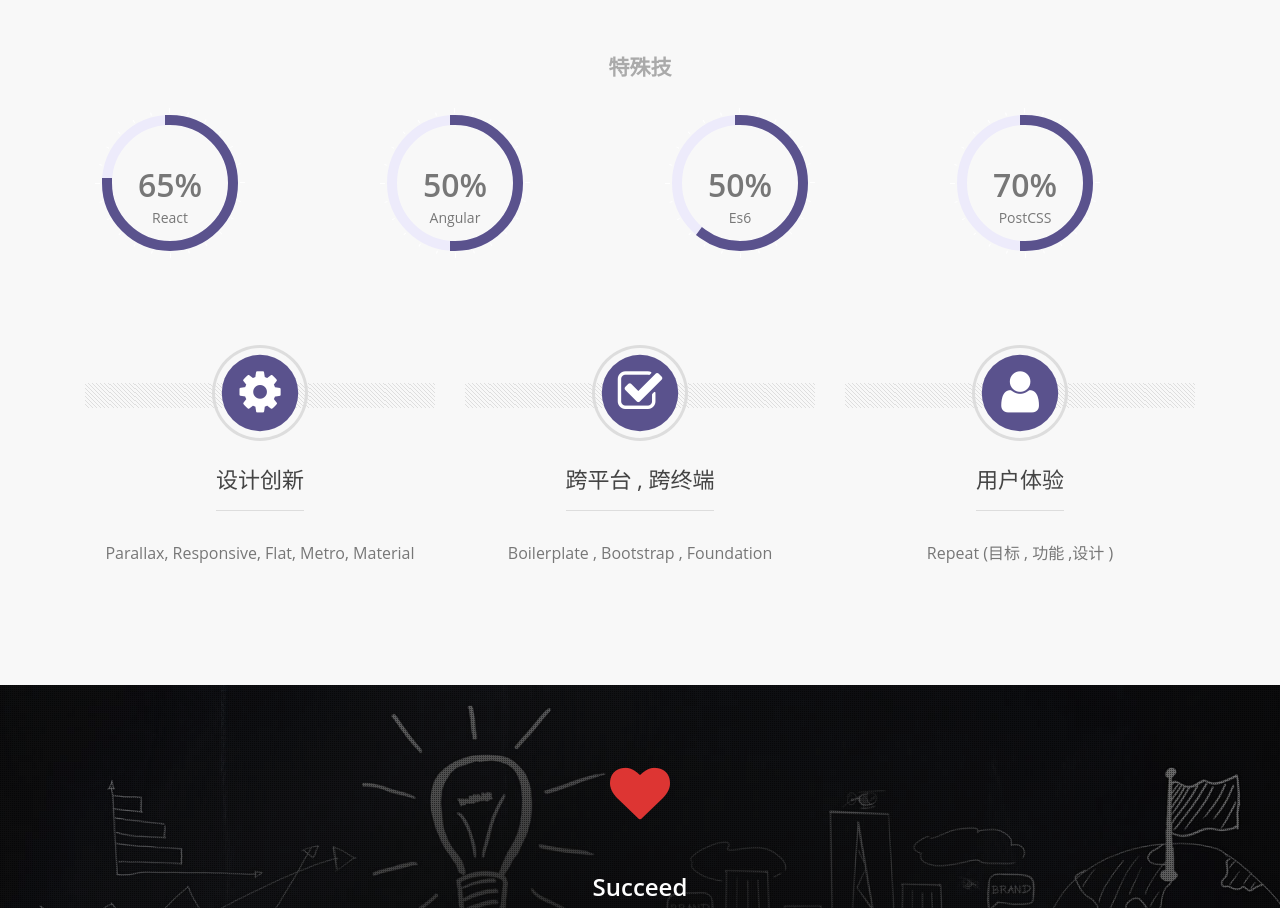
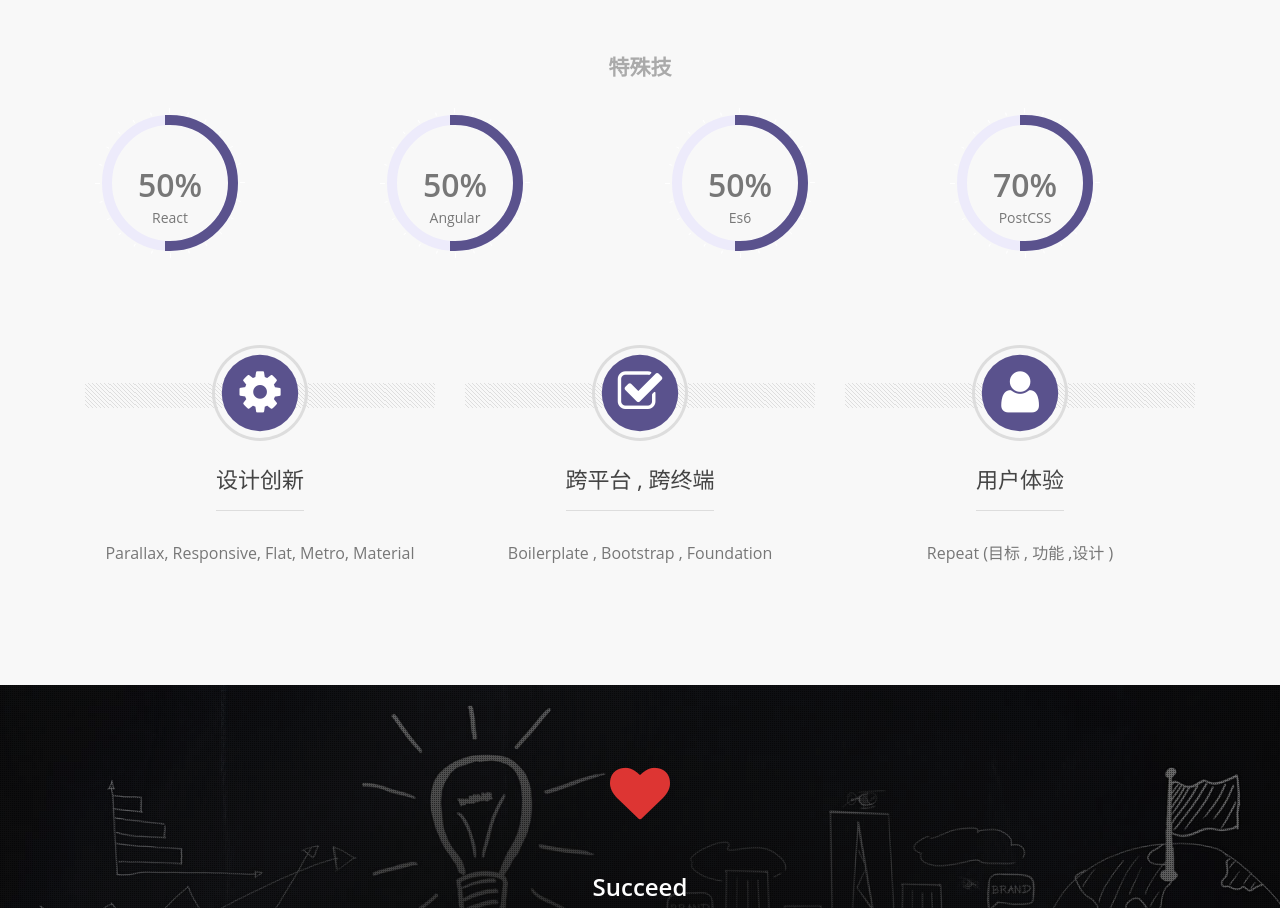
Before and after one commit to mn-works/mn-work.github.io, a website: page index.html in a window 1280 px wide. Shown: the part 1845-2753 px from the top of the page. Drawn offline with Linux system fonts and the light colour scheme; files whose address does not match are found by name; a web font is replaced by a local one.

Commit message:
fix skill issue

```diff
--- a/index.html
+++ b/index.html
@@ -129,8 +129,8 @@
         <div class="row section">
             <h3 class="heading-light margin-b-20 text-center">特殊技</h3>
             <div class="col-lg-3 col-md-3 col-sm-12 col-xs-12 pie-chart">
-                <div class="chart chart-change" data-percent="75">
-                    <span>65%<p>React</p></span>
+                <div class="chart chart-change" data-percent="50">
+                    <span>50%<p>React</p></span>
                 </div>
             </div>
             <div class="col-lg-3 col-md-3 col-sm-12 col-xs-12 pie-chart">
@@ -139,7 +139,7 @@
                 </div>
             </div>
             <div class="col-lg-3 col-md-3 col-sm-12 col-xs-12 pie-chart">
-                <div class="chart chart-change" data-percent="60">
+                <div class="chart chart-change" data-percent="50">
                     <span>50%<p>Es6</p></span>
                 </div>
             </div>
```
